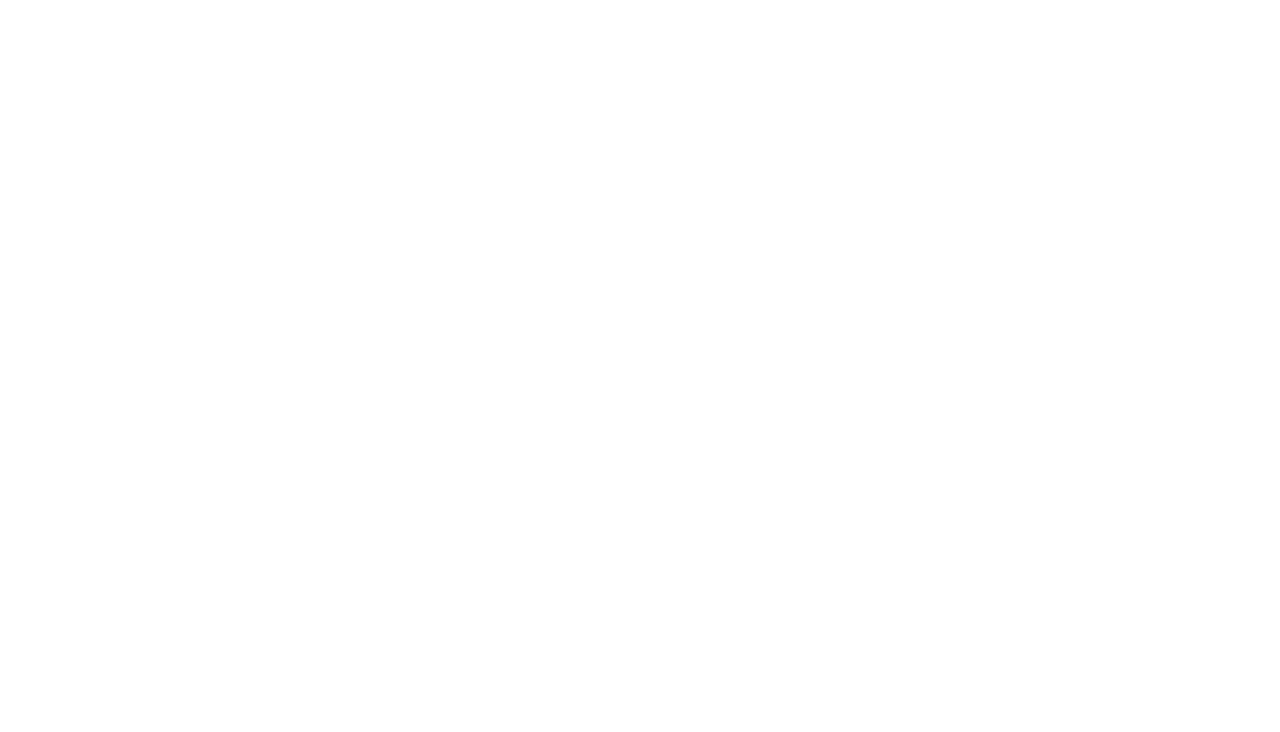
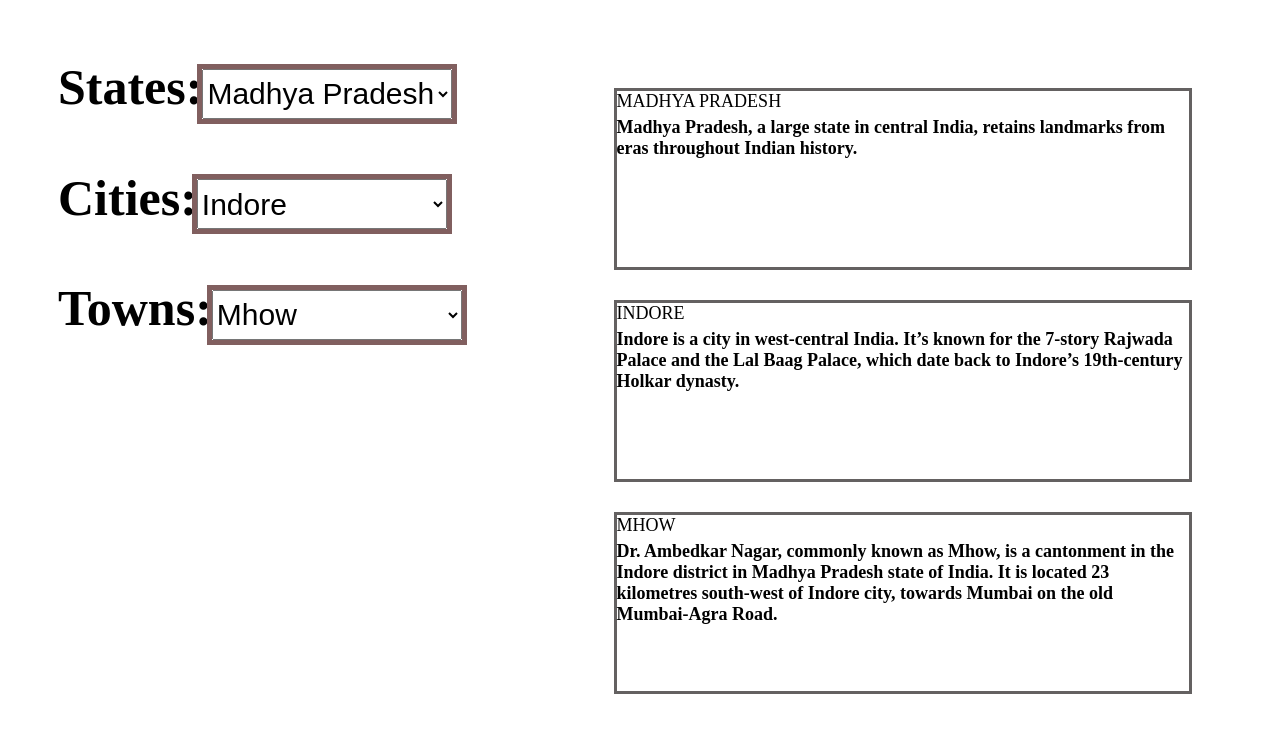
Before and after one commit to sreeragps/React-Assignments-Set-2---Dropdown, a React app: page / in a window 1280 px wide. Built offline with nearby package versions, Linux system fonts and the light colour scheme.

Commit message:
created components dropdown and details

```diff
--- a/src/components/App.js
+++ b/src/components/App.js
@@ -1,6 +1,11 @@
 import React, { useState,useReducer } from "react";
 import "./../styles/App.css";
-
+import StateDropdown from './StateDropdown'
+import CityDropdown from './CityDropdown'
+import TownDropdown from './TownDropdown'
+import StateDetails from './StateDetails'
+import CityDetails from './CityDetails'
+import TownDetails from'./TownDetails'
 
 const states = [{
 	name : "Madhya Pradesh",
@@ -140,10 +145,36 @@ const states = [{
 
 function App()
 {
+	const [changeState,setStates] = useState(0)
+	const [changeCity,setCity]   = useState(0)
+	const [changeTown,setTown]   = useState(0)
+	const changingStates=()=>{
+		let x =document.getElementById("state").value;
+		setStates(x)
+	    setCity(0)
+		setTown(0)
+	}
+	const changingCity=()=>{
+		let x =document.getElementById("city").value;
+		setCity(x)
+		setTown(0)
+	}
+	const changingTown=()=>{
+		let x =document.getElementById("landmark").value;
+		setTown(x) }
 	// Do not alter/remove main div
 	return (
 	<div id="main">
-
+		<div className="dropdown-container">
+					<StateDropdown arrayStates={[...states]} changing={changingStates}/>
+					<CityDropdown arrayStates={[...states]} changing={changingCity} changedState={changeState}/>
+					<TownDropdown arrayStates={[...states]} changing={changingTown} changedState={changeState} changedCity={changeCity}/>
+				</div>
+				<div className="description-container">
+					<StateDetails arrayStates={[...states]}  changedState={changeState}/>
+					<CityDetails  arrayStates={[...states]}  changedState={changeState} changedCity={changeCity}/>
+					<TownDetails  arrayStates={[...states]}  changedState={changeState} changedCity={changeCity} changedTown={changeTown}/>
+				</div>
 	</div>
 	);
 }
--- /dev/null
+++ b/src/components/CityDetails.js
@@ -0,0 +1,16 @@
+import React from 'react'
+
+const CityDetails=(props)=>{
+    return(
+        <div id="city-name">
+            <div id="city-title">
+                  {props.arrayStates[props.changedState].city[props.changedCity].name}
+            </div>
+            <div id="city-description">
+                 {props.arrayStates[props.changedState].city[props.changedCity].description}
+            </div>
+        </div>
+    )
+}
+
+export default CityDetails;;
--- /dev/null
+++ b/src/components/CityDropdown.js
@@ -0,0 +1,22 @@
+import React from 'react'
+
+const CityDropdown=(props)=>{
+    return(
+        <div>
+            <label for="city">Cities:</label>
+                    <select name="cars" id="city"  onChange={props.changing}>
+
+                        {
+                                props.arrayStates.map(function(eState,indexState){
+                                        if(indexState==props.changedState){
+                                        return eState.city.map((eCity,indexCity)=>{
+                                            return <option value={indexCity} >{eCity.name}</option>})
+                                    }
+                                })
+                        }
+                    </select>
+       </div>
+    )
+}
+
+export default CityDropdown;
--- /dev/null
+++ b/src/components/StateDetails.js
@@ -0,0 +1,15 @@
+import React from 'react'
+
+const StateDetails=(props)=>{
+    return(
+        <div id="state-name">
+            <div id="state-title">
+                  {props.arrayStates[props.changedState].name}
+            </div>
+            <div id="state-description">
+                 {props.arrayStates[props.changedState].description}
+            </div>
+        </div>
+    )
+}
+export default StateDetails;;
--- /dev/null
+++ b/src/components/StateDropdown.js
@@ -0,0 +1,14 @@
+import React from 'react'
+
+const StateDropdown=(props)=>{
+    return(
+        <div>
+            <label for="states">States:</label>
+                    <select name="states" id="state" onChange={props.changing}>
+                        {props.arrayStates.map(function(eState,indexState){return <option value={indexState} >{eState.name}</option>})}
+                    </select>
+        </div>
+    )
+}
+
+export default StateDropdown;
--- /dev/null
+++ b/src/components/TownDetails.js
@@ -0,0 +1,16 @@
+import React from 'react'
+
+const TownDetails=(props)=>{
+    return(
+        <div  id="landmark-name">
+            <div id="landmark-title">
+                  {props.arrayStates[props.changedState].city[props.changedCity].landmarks[props.changedTown].name}
+            </div>
+            <div id="landmark-description">
+                 {props.arrayStates[props.changedState].city[props.changedCity].landmarks[props.changedTown].description}
+            </div>
+        </div>
+    )
+}
+
+export default TownDetails;;
--- /dev/null
+++ b/src/components/TownDropdown.js
@@ -0,0 +1,25 @@
+import React from 'react'
+
+const TownDropdown=(props)=>{
+    return(
+        <div>
+                <label for="towns">Towns:</label>
+                <select name="towns" id="landmark" onChange={props.changing}>
+                    {
+                        props.arrayStates.map(function(eState,indexState){
+                            if(indexState==props.changedState){
+                                return eState.city.map(function(eCity,indexCity){
+                                        if(indexCity==props.changedCity){
+                                            return eCity.landmarks.map(function(eLandmark,indexLandmark){
+                                                return <option value={indexLandmark} >{eLandmark.name}</option>})
+                                        }
+                                })
+                            }
+                        })
+                    }
+                </select>
+        </div>
+    )
+}
+
+export default TownDropdown;
--- a/src/styles/App.css
+++ b/src/styles/App.css
@@ -14,3 +14,75 @@ button{
 .bg-pink{
 	background-color:pink;
 }
+.dropdown-container{
+    font-size: 50px;
+    margin:50px;
+    display:flex;
+    font-weight: 700;
+    flex-direction: column;
+    gap: 50px;
+    width: 40%;
+    height:100vh;
+
+}
+#main{
+    display:flex;
+    justify-content: space-around;
+    align-items: center;
+    flex-direction: row;
+}
+select{
+    height: 50px;
+    width: 250px;
+    font-size: 30px;
+    outline: solid 5px rgb(129, 95, 95);
+}
+option{
+    font-family: 'Segoe UI', Tahoma, Geneva, Verdana, sans-serif;
+    block-size: inherit;
+    font-weight: 500;
+    font-size: larger;
+
+}
+.description-container{
+    margin: 50px;
+    font-family: 'Times New Roman', Times, serif;
+    font-size: large;
+    font-weight: 700;
+    width:60%;
+    height: 100vh;
+}
+#state-title{
+    margin-bottom: 5px;
+    font-weight: 500;
+    text-transform: uppercase;
+}
+#city-name{
+    margin-top: 50px;
+    margin-bottom: 50px;
+}
+#city-title{
+    margin-bottom: 5px;
+    font-weight: 500;
+    text-transform: uppercase;
+}
+#landmark-title{
+    margin-bottom: 5px;
+    font-weight: 500;
+    text-transform: uppercase;
+}
+#landmark-name{
+    border:3px solid rgb(100, 97, 97);
+    height: 22vh;
+    margin:30px;
+}
+#city-name{
+    border:3px solid rgb(100, 97, 97);
+    height: 22vh;
+    margin:30px;
+}
+#state-name{
+    border:3px solid rgb(100, 97, 97);
+    height: 22vh;
+    margin:30px;
+}
```
